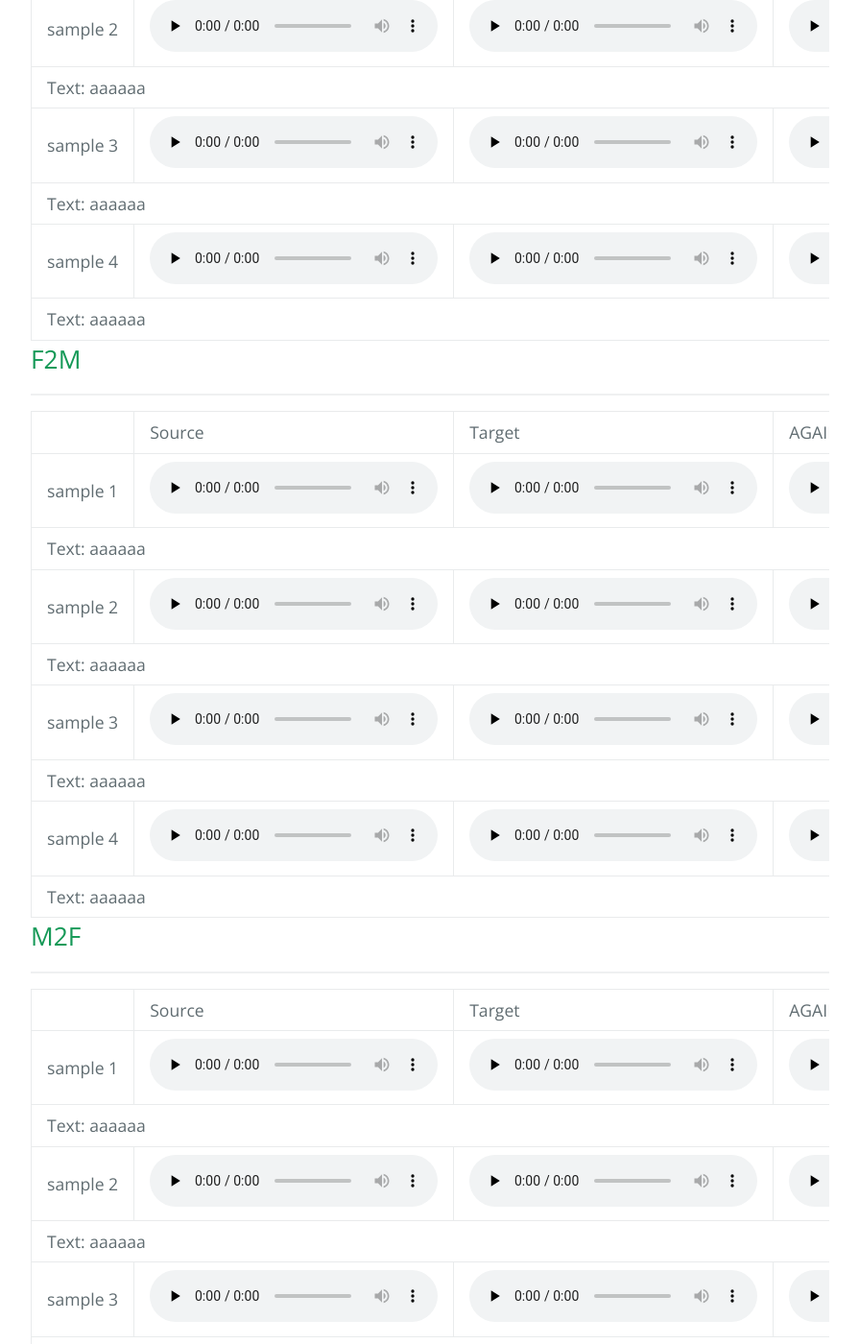
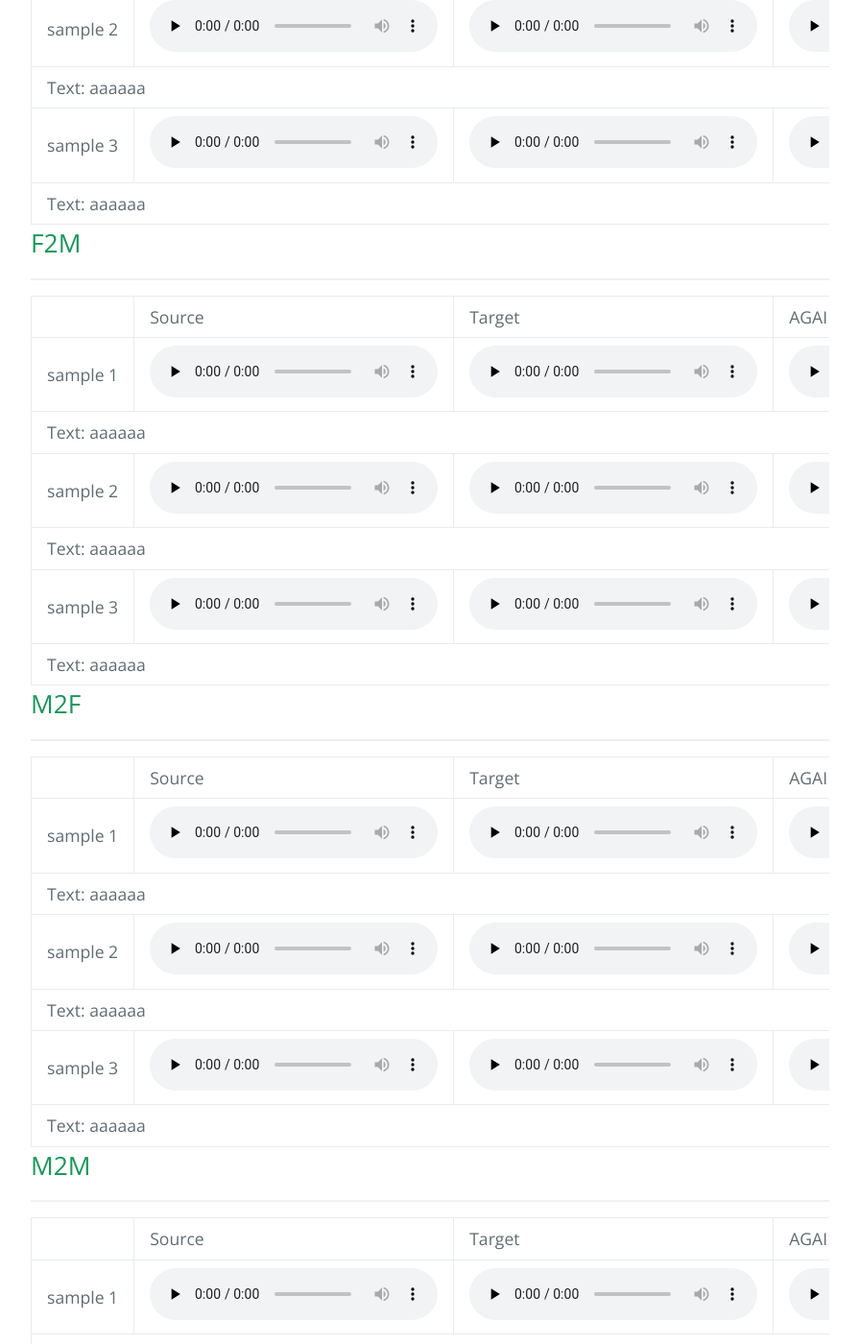
Before and after one commit to twiz0311/AGRN-VC, a Jekyll site: the page built from another-page.md, in a window 1280 px wide and 1400 px high, scrolled down 1104 px. Shown: the whole window at 96% size, without its empty margins (192-1087 px from the left). Built offline with Jekyll 4.4.1, drawn with Linux system fonts in a browser that asks for light colours; some of the changed text lies outside the part shown.

Commit message:
Update default.html

```diff
--- a/_layouts/default.html
+++ b/_layouts/default.html
@@ -50,12 +50,12 @@
               </tr>
               <tr>
                 <td nowrap width="160">sample 1</td>
-                <td><audio controls="" preload="none" width="160"><source src="speech/F2F/Source/p238_010_mic1.flac"></audio></td>
-                <td><audio controls="" preload="none" width="160"><source src="speech/F2F/Target/p294_001_mic1.flac"></audio></td>
-                <td><audio controls="" preload="none" width="160"><source src="speech/F2F/AGAIN/p238_p294_10.wav"></audio></td>
-                <td><audio controls="" preload="none" width="160"><source src="speech/F2F/VQMIVC/p238_p294_10.wav"></audio></td>
-                <td><audio controls="" preload="none" width="160"><source src="speech/F2F/ACNN_v1/p238_p294_10.wav"></audio></td>
-                <td><audio controls="" preload="none" width="160"><source src="speech/F2F/ACNN_v2/p238_p294_10.wav"></audio></td>
+                <td><audio controls="" preload="none"><source src="speech/F2F/Source/p238_010_mic1.flac"></audio></td>
+                <td><audio controls="" preload="none"><source src="speech/F2F/Target/p294_001_mic1.flac"></audio></td>
+                <td><audio controls="" preload="none"><source src="speech/F2F/AGAIN/p238_p294_10.wav"></audio></td>
+                <td><audio controls="" preload="none"><source src="speech/F2F/VQMIVC/p238_p294_10.wav"></audio></td>
+                <td><audio controls="" preload="none"><source src="speech/F2F/ACNN_v1/p238_p294_10.wav"></audio></td>
+                <td><audio controls="" preload="none"><source src="speech/F2F/ACNN_v2/p238_p294_10.wav"></audio></td>
               </tr>
               <tr>
                 <td colspan='7'>Text: aaaaaa</td>
@@ -80,18 +80,6 @@
                 <td><audio controls="" preload="none"><source src="speech/F2F/VQMIVC/p351_p305_05.wav"></audio></td>
                 <td><audio controls="" preload="none"><source src="speech/F2F/ACNN_v1/p351_p305_05.wav"></audio></td>
                 <td><audio controls="" preload="none"><source src="speech/F2F/ACNN_v2/p351_p305_05.wav"></audio></td>
-              </tr>
-              <tr>
-                <td colspan='7'>Text: aaaaaa</td>
-              </tr>
-              <tr>
-                <td nowrap width="160">sample 4</td>
-                <td><audio controls="" preload="none"><source src="speech/F2F/Source/p351_096_mic1.flac"></audio></td>
-                <td><audio controls="" preload="none"><source src="speech/F2F/Target/p305_001_mic1.flac"></audio></td>
-                <td><audio controls="" preload="none"><source src="speech/F2F/AGAIN/p351_p305_96.wav"></audio></td>
-                <td><audio controls="" preload="none"><source src="speech/F2F/VQMIVC/p351_p305_96.wav"></audio></td>
-                <td><audio controls="" preload="none"><source src="speech/F2F/ACNN_v1/p351_p305_96.wav"></audio></td>
-                <td><audio controls="" preload="none"><source src="speech/F2F/ACNN_v2/p351_p305_96.wav"></audio></td>
               </tr>
               <tr>
                 <td colspan='7'>Text: aaaaaa</td>
@@ -150,18 +138,6 @@
               <tr>
                 <td colspan='7'>Text: aaaaaa</td>
               </tr>
-              <tr>
-                <td nowrap width="160">sample 4</td>
-                <td><audio controls="" preload="none"><source src="speech/F2M/Source/p351_198_mic1.flac"></audio></td>
-                <td><audio controls="" preload="none"><source src="speech/F2M/Target/p246_001_mic1.flac"></audio></td>
-                <td><audio controls="" preload="none"><source src="speech/F2M/AGAIN/p351_p246_197.wav"></audio></td>
-                <td><audio controls="" preload="none"><source src="speech/F2M/VQMIVC/p351_p246_197.wav"></audio></td>
-                <td><audio controls="" preload="none"><source src="speech/F2M/ACNN_v1/p351_p246_197.wav"></audio></td>
-                <td><audio controls="" preload="none"><source src="speech/F2M/ACNN_v2/p351_p246_197.wav"></audio></td>
-              </tr>
-              <tr>
-                <td colspan='7'>Text: aaaaaa</td>
-              </tr>
               </tbody>
               </table>
       </div>
@@ -212,18 +188,6 @@
                 <td><audio controls="" preload="none"><source src="speech/M2F/VQMIVC/p241_p294_69.wav"></audio></td>
                 <td><audio controls="" preload="none"><source src="speech/M2F/ACNN_v1/p241_p294_69.wav"></audio></td>
                 <td><audio controls="" preload="none"><source src="speech/M2F/ACNN_v2/p241_p294_69.wav"></audio></td>
-              </tr>
-              <tr>
-                <td colspan='7'>Text: aaaaaa</td>
-              </tr>
-              <tr>
-                <td nowrap width="160">sample 4</td>
-                <td><audio controls="" preload="none"><source src="speech/M2F/Source/p241_102_mic1.flac"></audio></td>
-                <td><audio controls="" preload="none"><source src="speech/M2F/Target/p294_001_mic1.flac"></audio></td>
-                <td><audio controls="" preload="none"><source src="speech/M2F/AGAIN/p241_p294_95.wav"></audio></td>
-                <td><audio controls="" preload="none"><source src="speech/M2F/VQMIVC/p241_p294_95.wav"></audio></td>
-                <td><audio controls="" preload="none"><source src="speech/M2F/ACNN_v1/p241_p294_95.wav"></audio></td>
-                <td><audio controls="" preload="none"><source src="speech/M2F/ACNN_v2/p241_p294_95.wav"></audio></td>
               </tr>
               <tr>
                 <td colspan='7'>Text: aaaaaa</td>
@@ -282,18 +246,6 @@
               <tr>
                 <td colspan='7'>Text: aaaaaa</td>
               </tr>
-              <tr>
-                <td nowrap width="160">sample 4</td>
-                <td><audio controls="" preload="none"><source src="speech/M2M/Source/p241_069_mic1.flac"></audio></td>
-                <td><audio controls="" preload="none"><source src="speech/M2M/Target/p243_001_mic1.flac"></audio></td>
-                <td><audio controls="" preload="none"><source src="speech/M2M/AGAIN/p241_p243_64.wav"></audio></td>
-                <td><audio controls="" preload="none"><source src="speech/M2M/VQMIVC/p241_p243_64.wav"></audio></td>
-                <td><audio controls="" preload="none"><source src="speech/M2M/ACNN_v1/p241_p243_64.wav"></audio></td>
-                <td><audio controls="" preload="none"><source src="speech/M2M/ACNN_v2/p241_p243_64.wav"></audio></td>
-              </tr>
-              <tr>
-                <td colspan='7'>Text: aaaaaa</td>
-              </tr>
               </tbody>
               </table>
       </div>
```
